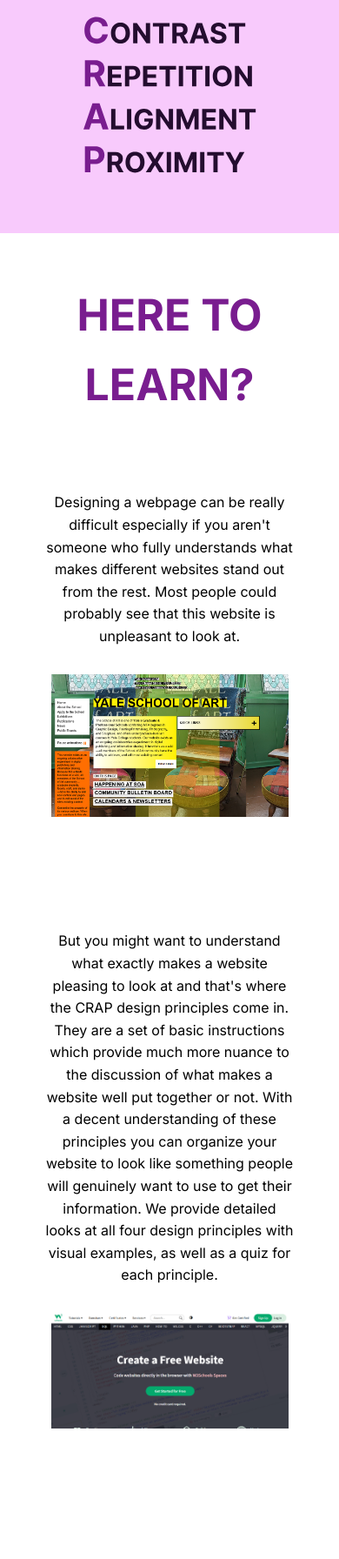
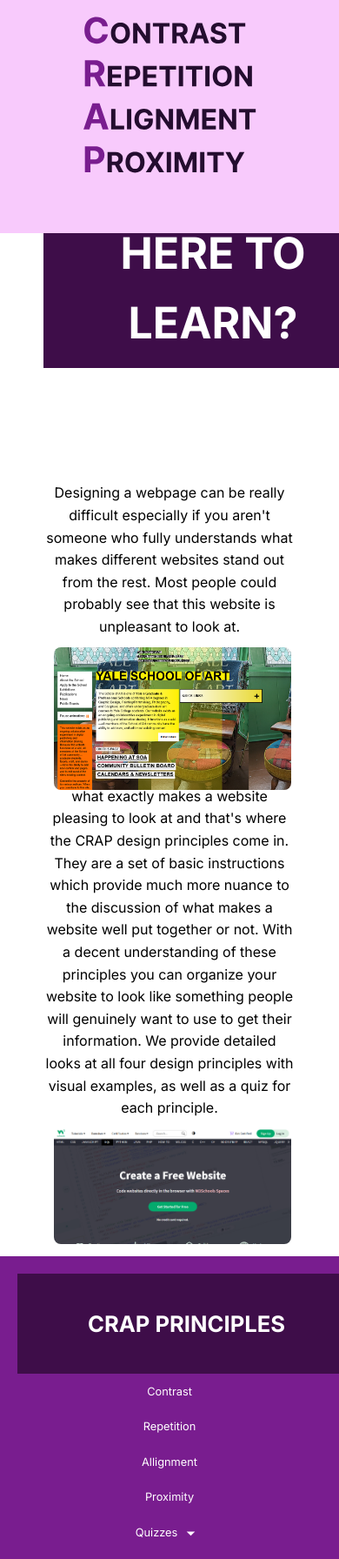
Before and after one commit to Bondulance/CRAP_Final, a PHP site: page / in a window 390 px wide; the page is wider, and only the part inside the window is pictured. Shown: the part 766-2558 px from the top of that part at 87% size. Run offline with PHP 8.4, Linux system fonts and the light colour scheme.

Commit message:
Took way too long for no reason

```diff
--- a/assets/css/FINAL_STYLES_TEST.CSS
+++ b/assets/css/FINAL_STYLES_TEST.CSS
@@ -55,7 +55,8 @@
   float: left;
   width: 450px;
   height: 300px;
-  margin-right: 100px;
+ margin: 30px;
+ margin-left: 0;
 }
 
 .topic {
@@ -77,14 +78,16 @@
   float: right;
   width: 450px;
   height: 300px;
-  margin-left: 100px;
+  margin: 30px;
+  margin-right: 0;
 }
 
 .content,
 .reverseContent {
-  display: flex;
+  /* display: flex; */
   flex-direction: row;
-  margin-bottom: 100px;
+  margin-bottom: 50px;
+  margin-top: 50px;
 }
 
 .content p,
@@ -99,7 +102,7 @@
 main {
   margin: auto 25vw;
   line-height: 1.6;
-  display: flex;
+  /* display: flex; */
   flex-direction: column;
   align-items: center;
   justify-content: center;
@@ -186,6 +189,70 @@
   background-color: #ffffff00;
 }
 
+figure{
+  display: inline-block;
+  border-radius: 8px;
+  height: fit-content;
+  position: relative;
+  text-align: center;
+  transition: transform 0.4s ease;
+  /* border: 1px solid black; */
+}
+
+figcaption{
+  position: absolute;
+  opacity: 0;
+  bottom: -100%;
+  background: purple;
+  color: white;
+  border-radius: 8px;
+  text-align: center;
+  padding: 15px;
+  transition: bottom 0.4s ease, opacity 0.4s ease;
+  font-size: 1em;
+}
+
+figure:hover{
+  transform: scale(1.05);
+}
+
+a img{
+  border-radius: 8px;
+}
+
+figure:hover figcaption{
+  bottom: 0;
+  opacity: 1;
+}
+
+/* index CSS----------------------------------------------------------------------------------------- */
+
+#index_page .content, #index_page .reverseContent{
+  display: flex;
+  text-indent: 2em;
+}
+
+#index_page div{
+  height: 50vh;
+  justify-content: center;
+  margin: 0;
+  /* border: 1px solid black; */
+}
+
+#index_page img{
+  margin: 0;
+}
+
+#index_page figure:nth-child(1){
+  margin: auto;
+  margin-right: 50px;
+}
+
+#index_page figure:nth-child(2){
+  margin: auto;
+  margin-left: 50px;
+}
+
 /*Proximity CSS --------------------------------------------------------------------------------------*/
 .a_page h2 {
   margin-top: 60px;
@@ -359,11 +444,56 @@
     float: none;
     margin: 30px auto;
     width: 300px;
-    height: 200px;
+    height: auto;
+    /* border: 1px solid black; */
+  }
+
+  #index_page figure:nth-child(1), #index_page figure:nth-child(2){
+    display: inline-block;
+    position: relative;
+    left: 4%;
+    /* border: 1px solid black;  */
+    margin: 10px auto;
+    margin-bottom: 100px;
+    margin-right: auto;
+  }
+
+  #index_page .Lfloat, #index_page .Rfloat{
+    float:inline-start;
+    margin: auto;
+  }
+
+  #index_page p{
+    text-indent: 0;
   }
 
   .topic {
     padding-top: 140px;
+  }
+
+  #index_page p{
+    text-align: center;
+  }
+
+  #rep_page p{
+    text-align: center;
+    text-indent: 0;
+  }
+
+    /* #rep_hero{
+      background-size: contain;
+    }
+
+    #alignment_hero{
+      background-size: contain;
+    } */
+
+  #rep_page h2{
+    text-align: center;
+  }
+
+  #rep_page img{
+    height: auto;
   }
 
   /*Footer CSS*/
--- a/index.php
+++ b/index.php
@@ -5,13 +5,13 @@
         <meta charset="UTF-8">
         <meta name="viewport" content="width=device-width, initial-scale=1.0">
         <link href="https://fonts.googleapis.com/css2?family=Inter:ital,opsz,wght@0,14..32,100..900;1,14..32,100..900&display=swap" rel="stylesheet">
-        <link rel="stylesheet" href="assets/css/style.css">
+        <link rel="stylesheet" href="assets/css/FINAL_STYLES_TEST.CSS">
         <script src="assets/js/script.js" defer></script>
         <title>Homepage</title>
-    </head>
+    </head> -->
 
     <body>
-        <header> -->
+        <header>
             <?php
                 $pageTitle = 'Homepage';
                 include('./assets/include/navigation.inc.php');
@@ -32,14 +32,19 @@
 
 
 
-        <main>
+        <main class="a_page" id="index_page">
             <div>
                 <h3 class="intro">If you want to learn how to make a decent looking site, then look no further! We'll show you the ropes of good web design using the CRAP Principles.</h3>
                 <h1 class="topic">HERE TO LEARN?</h1>
             </div>
 
             <div class="reverseContent">
-                <img src="assets/pictures/home_yaleArt.png" alt="Yale School of Art Homepage" class="Lfloat">
+                <figure>
+                    <a href="https://www.art.yale.edu/">
+                        <img src="assets/pictures/home_yaleArt.png" alt="Yale School of Art Homepage" class="Lfloat">
+                    </a>
+                    <figcaption>https://www.art.yale.edu/</figcaption>
+                </figure>
                 <p>Designing a webpage can be really difficult especially if you aren't someone who fully understands
                     what makes different websites stand out from the rest. Most people could probably see that this
                     website is unpleasant to look at.
@@ -55,7 +60,12 @@
                     people will genuinely want to use to get their information. We provide detailed looks at all four
                     design principles with visual examples, as well as a quiz for each principle.
                 </p>
-                <img src="assets/pictures/home_w3schools.png" alt="w3schools create page" class="Rfloat">
+                <figure>
+                    <a href="https://www.w3schools.com/">
+                        <img src="assets/pictures/home_w3schools.png" alt="w3schools create page" class="Rfloat">
+                    </a>
+                    <figcaption>https://www.w3schools.com/</figcaption>
+                </figure>
             </div>
         </main>
 
```
Also changed, not shown: other parts of assets/css/FINAL_STYLES_TEST.CSS (+28 -10 lines), 1 other file.
